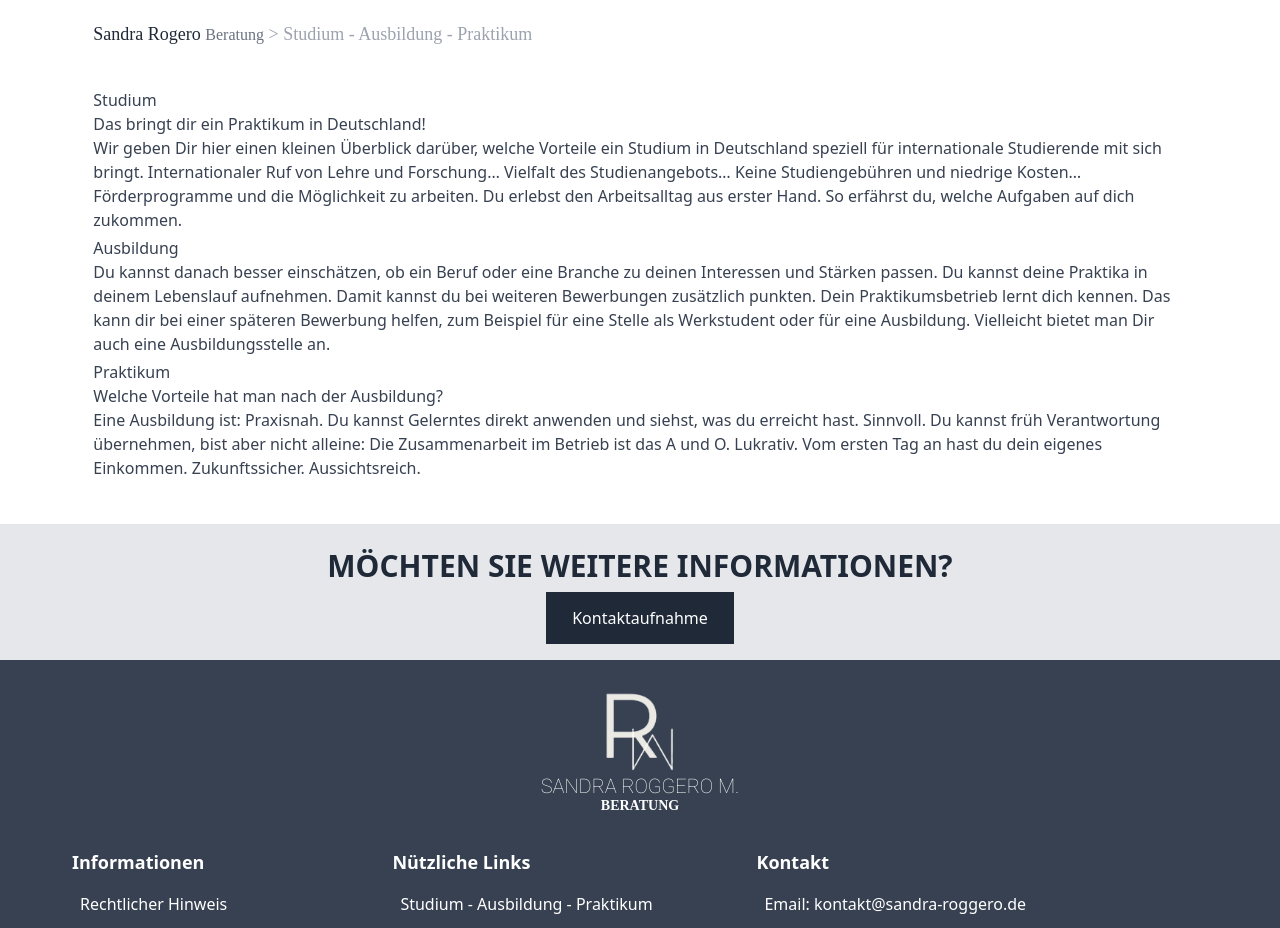
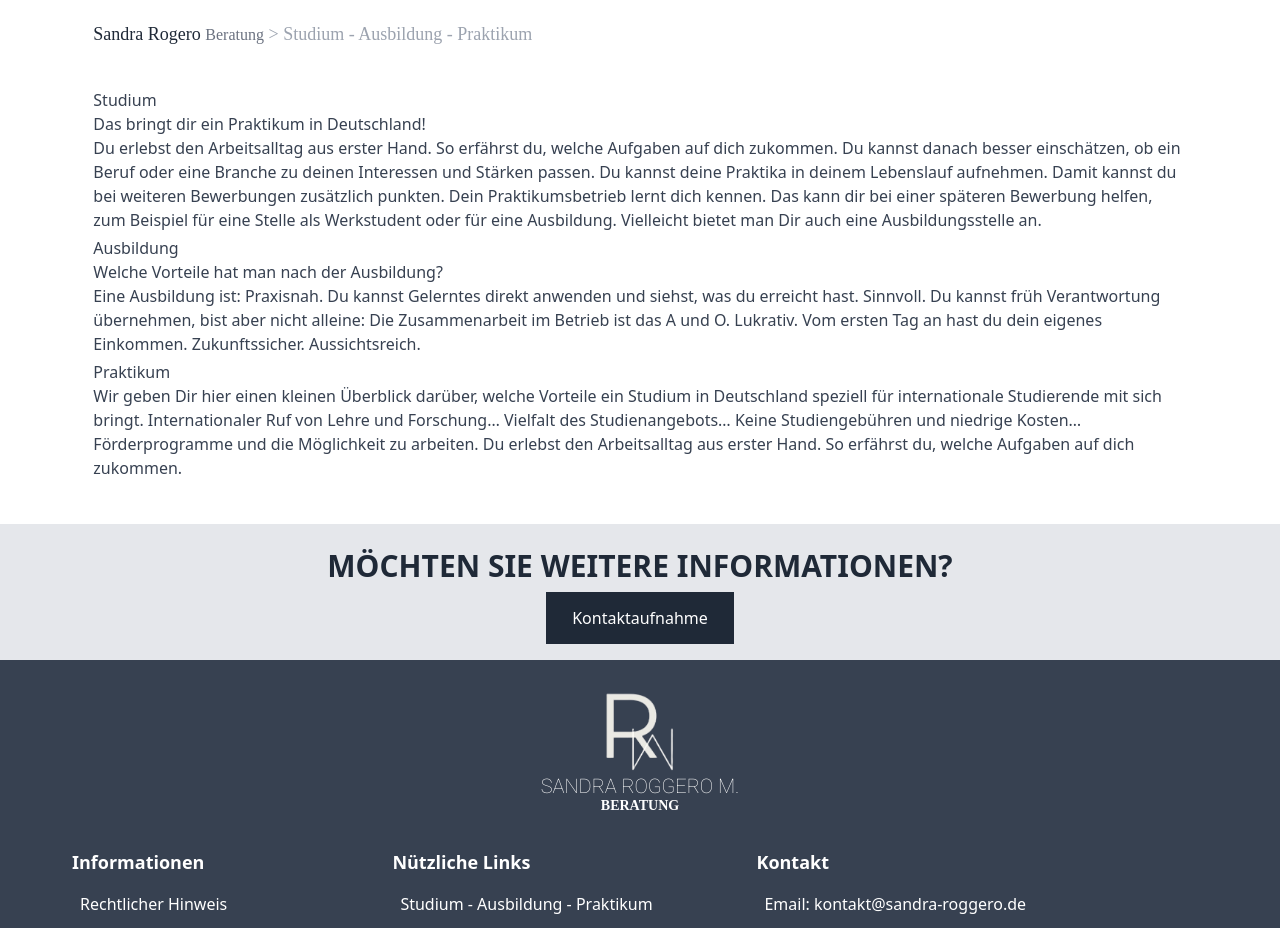
Before and after one commit to FrankSmith685/nuevo, a React (Create React App) app in the folder Proyecto - Sandra Roggero Beratung/: page /meine-dienstleistungen/studium-ausbildung-praktikum in a window 1280 px wide. Shown: the part 820-1748 px from the top of the page. Built offline with nearby package versions, Linux system fonts and the light colour scheme.

Commit message:
nueva actualización

```diff
--- a/Proyecto - Sandra Roggero Beratung/src/components/Meine-Dienstleistungen/StudiumAusbildungPraktikum.jsx
+++ b/Proyecto - Sandra Roggero Beratung/src/components/Meine-Dienstleistungen/StudiumAusbildungPraktikum.jsx
@@ -71,19 +71,13 @@ const StudiumAusbildungPraktikum = () => {
                     <h2 className="font-medium">Studium</h2>
                     <p className="">Das bringt dir ein Praktikum in Deutschland!</p>
                     <p className="pb-1">
-                        Wir geben Dir hier einen kleinen Überblick darüber, welche Vorteile ein Studium in Deutschland speziell
-                        für internationale Studierende mit sich bringt. Internationaler Ruf von Lehre und Forschung… Vielfalt des
-                        Studienangebots… Keine Studiengebühren und niedrige Kosten… Förderprogramme und die Möglichkeit zu arbeiten.
                         Du erlebst den Arbeitsalltag aus erster Hand. So erfährst du, welche Aufgaben auf dich zukommen.
-                    </p>
-                    <h2 className="font-medium">Ausbildung</h2>
-                    <p className="pb-1">
                         Du kannst danach besser einschätzen, ob ein Beruf oder eine Branche zu deinen Interessen und Stärken passen.
                         Du kannst deine Praktika in deinem Lebenslauf aufnehmen. Damit kannst du bei weiteren Bewerbungen zusätzlich punkten.
                         Dein Praktikumsbetrieb lernt dich kennen. Das kann dir bei einer späteren Bewerbung helfen, zum Beispiel für eine Stelle
                         als Werkstudent oder für eine Ausbildung. Vielleicht bietet man Dir auch eine Ausbildungsstelle an.
                     </p>
-                    <h2 className="font-medium">Praktikum</h2>
+                    <h2 className="font-medium">Ausbildung</h2>
                     <h2 className="">Welche Vorteile hat man nach der Ausbildung?</h2>
                     <p className="pb-1">
                         Eine Ausbildung ist:
@@ -92,6 +86,13 @@ const StudiumAusbildungPraktikum = () => {
                         Lukrativ. Vom ersten Tag an hast du dein eigenes Einkommen.
                         Zukunftssicher.
                         Aussichtsreich.
+                    </p>
+                    <h2 className="font-medium">Praktikum</h2>
+                    <p className="pb-1">
+                        Wir geben Dir hier einen kleinen Überblick darüber, welche Vorteile ein Studium in Deutschland speziell
+                        für internationale Studierende mit sich bringt. Internationaler Ruf von Lehre und Forschung… Vielfalt des
+                        Studienangebots… Keine Studiengebühren und niedrige Kosten… Förderprogramme und die Möglichkeit zu arbeiten.
+                        Du erlebst den Arbeitsalltag aus erster Hand. So erfährst du, welche Aufgaben auf dich zukommen.
                     </p>
                 </div>
             </div>
```
